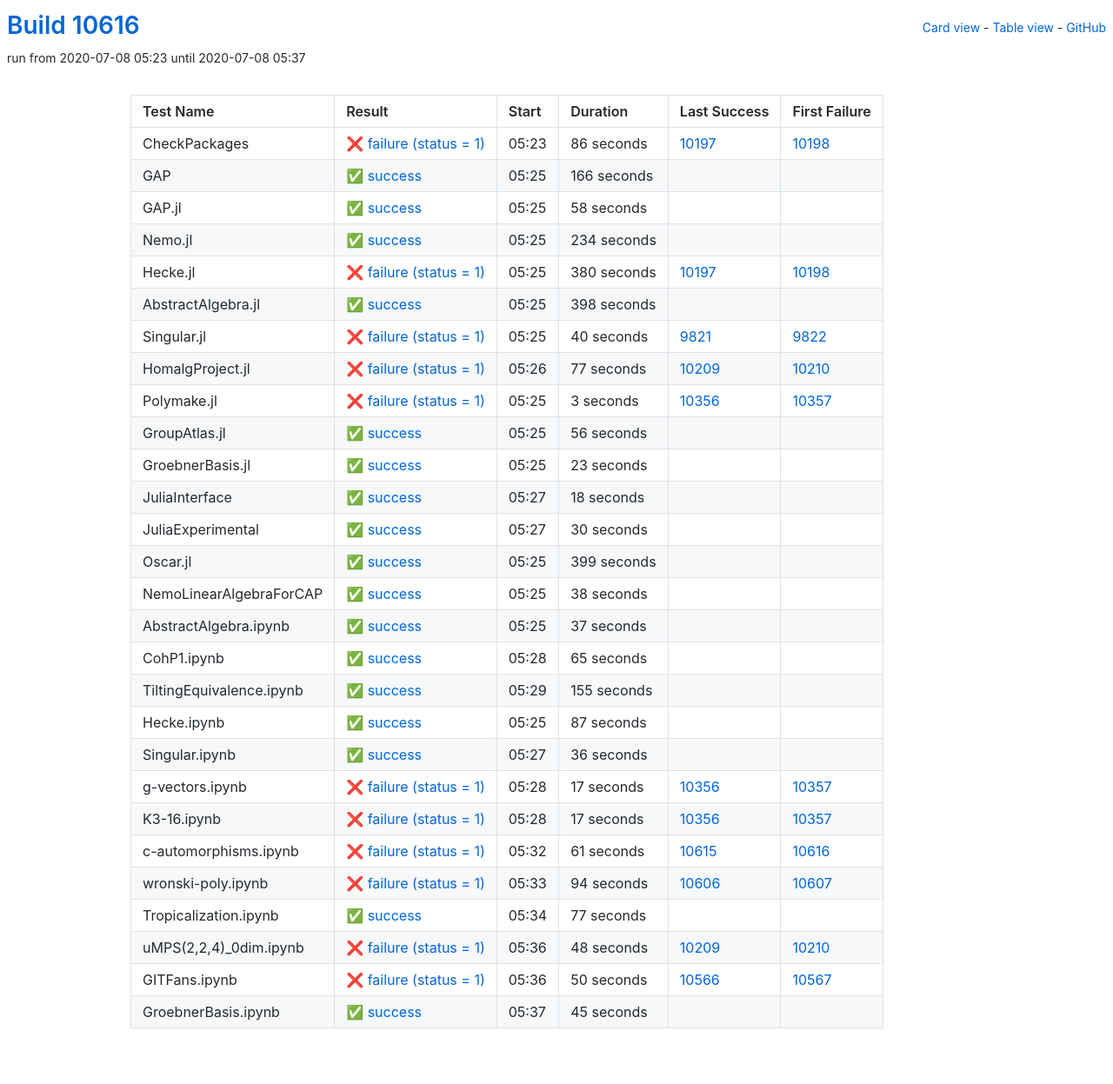
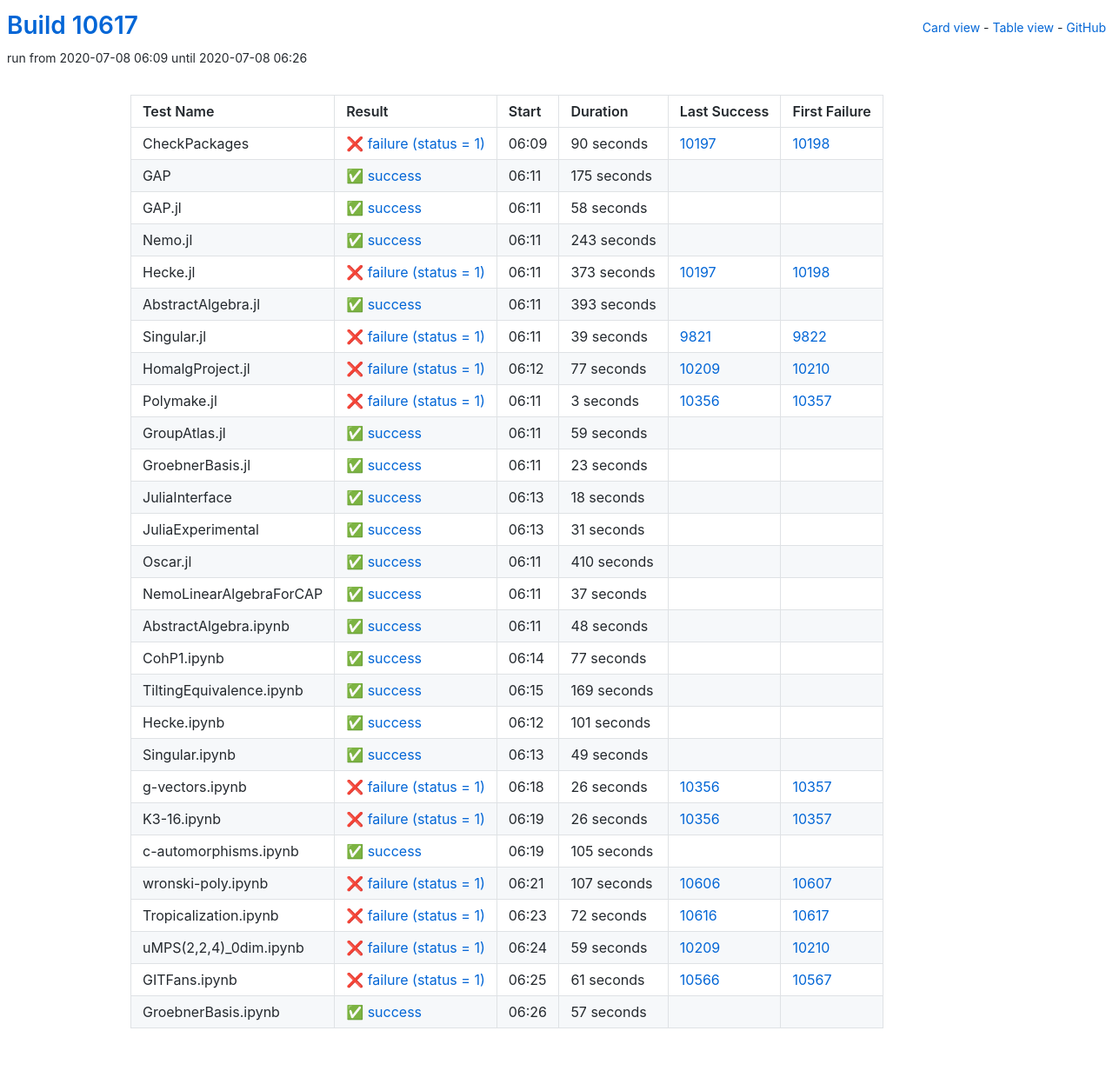
Before and after one commit to oscar-system/oscar-ci-status, a Jekyll site: the page built from table.html, in a window 1280 px wide. Shown: the whole page at 87% size. Built offline with Jekyll 4.4.1, drawn with Linux system fonts in a browser that asks for light colours.

Commit message:
Build #10617

```diff
--- a/_data/ci.yml
+++ b/_data/ci.yml
@@ -1,6 +1,6 @@
 ---
-build: 10616
-build_url: https://oscarci.mathematik.uni-kl.de/job/oscar/10616/
+build: 10617
+build_url: https://oscarci.mathematik.uni-kl.de/job/oscar/10617/
 job: oscar
 organization: oscar-system
 repo: oscar-ci-status
@@ -8,32 +8,32 @@
 tests:
 - name: CheckPackages
   id: checkpackages
-  log: https://oscarci.mathematik.uni-kl.de/job/oscar/10616/artifact/logs/build-10616/CheckPackages.log
-  start: 2020-07-08 05:23
+  log: https://oscarci.mathematik.uni-kl.de/job/oscar/10617/artifact/logs/build-10617/CheckPackages.log
+  start: 2020-07-08 06:09
   success: false
   exitcode: 1
   status: failure
-  duration: 86
+  duration: 90
   last_success: 10197
   last_success_url: https://oscarci.mathematik.uni-kl.de/job/oscar/10197/
   first_failure: 10198
   first_failure_url: https://oscarci.mathematik.uni-kl.de/job/oscar/10198/
 - name: GAP
   id: gap
-  log: https://oscarci.mathematik.uni-kl.de/job/oscar/10616/artifact/logs/build-10616/GAP.log
-  start: 2020-07-08 05:25
+  log: https://oscarci.mathematik.uni-kl.de/job/oscar/10617/artifact/logs/build-10617/GAP.log
+  start: 2020-07-08 06:11
   success: true
   exitcode: 0
   status: success
-  duration: 166
+  duration: 175
   last_success: false
   last_success_url:
   first_failure: false
   first_failure_url:
 - name: GAP.jl
   id: gap-jl
-  log: https://oscarci.mathematik.uni-kl.de/job/oscar/10616/artifact/logs/build-10616/GAP.jl.log
-  start: 2020-07-08 05:25
+  log: https://oscarci.mathematik.uni-kl.de/job/oscar/10617/artifact/logs/build-10617/GAP.jl.log
+  start: 2020-07-08 06:11
   success: true
   exitcode: 0
   status: success
@@ -44,56 +44,56 @@
   first_failure_url:
 - name: Nemo.jl
   id: nemo-jl
-  log: https://oscarci.mathematik.uni-kl.de/job/oscar/10616/artifact/logs/build-10616/Nemo.jl.log
-  start: 2020-07-08 05:25
+  log: https://oscarci.mathematik.uni-kl.de/job/oscar/10617/artifact/logs/build-10617/Nemo.jl.log
+  start: 2020-07-08 06:11
   success: true
   exitcode: 0
   status: success
-  duration: 234
+  duration: 243
   last_success: false
   last_success_url:
   first_failure: false
   first_failure_url:
 - name: Hecke.jl
   id: hecke-jl
-  log: https://oscarci.mathematik.uni-kl.de/job/oscar/10616/artifact/logs/build-10616/Hecke.jl.log
-  start: 2020-07-08 05:25
+  log: https://oscarci.mathematik.uni-kl.de/job/oscar/10617/artifact/logs/build-10617/Hecke.jl.log
+  start: 2020-07-08 06:11
   success: false
   exitcode: 1
   status: failure
-  duration: 380
+  duration: 373
   last_success: 10197
   last_success_url: https://oscarci.mathematik.uni-kl.de/job/oscar/10197/
   first_failure: 10198
   first_failure_url: https://oscarci.mathematik.uni-kl.de/job/oscar/10198/
 - name: AbstractAlgebra.jl
   id: abstractalgebra-jl
-  log: https://oscarci.mathematik.uni-kl.de/job/oscar/10616/artifact/logs/build-10616/AbstractAlgebra.jl.log
-  start: 2020-07-08 05:25
+  log: https://oscarci.mathematik.uni-kl.de/job/oscar/10617/artifact/logs/build-10617/AbstractAlgebra.jl.log
+  start: 2020-07-08 06:11
   success: true
   exitcode: 0
   status: success
-  duration: 398
+  duration: 393
   last_success: false
   last_success_url:
   first_failure: false
   first_failure_url:
 - name: Singular.jl
   id: singular-jl
-  log: https://oscarci.mathematik.uni-kl.de/job/oscar/10616/artifact/logs/build-10616/Singular.jl.log
-  start: 2020-07-08 05:25
+  log: https://oscarci.mathematik.uni-kl.de/job/oscar/10617/artifact/logs/build-10617/Singular.jl.log
+  start: 2020-07-08 06:11
   success: false
   exitcode: 1
   status: failure
-  duration: 40
+  duration: 39
   last_success: 9821
   last_success_url: https://oscarci.mathematik.uni-kl.de/job/oscar/9821/
   first_failure: 9822
   first_failure_url: https://oscarci.mathematik.uni-kl.de/job/oscar/9822/
 - name: HomalgProject.jl
   id: homalgproject-jl
-  log: https://oscarci.mathematik.uni-kl.de/job/oscar/10616/artifact/logs/build-10616/HomalgProject.jl.log
-  start: 2020-07-08 05:26
+  log: https://oscarci.mathematik.uni-kl.de/job/oscar/10617/artifact/logs/build-10617/HomalgProject.jl.log
+  start: 2020-07-08 06:12
   success: false
   exitcode: 1
   status: failure
@@ -104,8 +104,8 @@
   first_failure_url: https://oscarci.mathematik.uni-kl.de/job/oscar/10210/
 - name: Polymake.jl
   id: polymake-jl
-  log: https://oscarci.mathematik.uni-kl.de/job/oscar/10616/artifact/logs/build-10616/Polymake.jl.log
-  start: 2020-07-08 05:25
+  log: https://oscarci.mathematik.uni-kl.de/job/oscar/10617/artifact/logs/build-10617/Polymake.jl.log
+  start: 2020-07-08 06:11
   success: false
   exitcode: 1
   status: failure
@@ -116,20 +116,20 @@
   first_failure_url: https://oscarci.mathematik.uni-kl.de/job/oscar/10357/
 - name: GroupAtlas.jl
   id: groupatlas-jl
-  log: https://oscarci.mathematik.uni-kl.de/job/oscar/10616/artifact/logs/build-10616/GroupAtlas.jl.log
-  start: 2020-07-08 05:25
+  log: https://oscarci.mathematik.uni-kl.de/job/oscar/10617/artifact/logs/build-10617/GroupAtlas.jl.log
+  start: 2020-07-08 06:11
   success: true
   exitcode: 0
   status: success
-  duration: 56
+  duration: 59
   last_success: false
   last_success_url:
   first_failure: false
   first_failure_url:
 - name: GroebnerBasis.jl
   id: groebnerbasis-jl
-  log: https://oscarci.mathematik.uni-kl.de/job/oscar/10616/artifact/logs/build-10616/GroebnerBasis.jl.log
-  start: 2020-07-08 05:25
+  log: https://oscarci.mathematik.uni-kl.de/job/oscar/10617/artifact/logs/build-10617/GroebnerBasis.jl.log
+  start: 2020-07-08 06:11
   success: true
   exitcode: 0
   status: success
@@ -140,8 +140,8 @@
   first_failure_url:
 - name: JuliaInterface
   id: juliainterface
-  log: https://oscarci.mathematik.uni-kl.de/job/oscar/10616/artifact/logs/build-10616/JuliaInterface.log
-  start: 2020-07-08 05:27
+  log: https://oscarci.mathematik.uni-kl.de/job/oscar/10617/artifact/logs/build-10617/JuliaInterface.log
+  start: 2020-07-08 06:13
   success: true
   exitcode: 0
   status: success
@@ -152,44 +152,32 @@
   first_failure_url:
 - name: JuliaExperimental
   id: juliaexperimental
-  log: https://oscarci.mathematik.uni-kl.de/job/oscar/10616/artifact/logs/build-10616/JuliaExperimental.log
-  start: 2020-07-08 05:27
+  log: https://oscarci.mathematik.uni-kl.de/job/oscar/10617/artifact/logs/build-10617/JuliaExperimental.log
+  start: 2020-07-08 06:13
   success: true
   exitcode: 0
   status: success
-  duration: 30
+  duration: 31
   last_success: false
   last_success_url:
   first_failure: false
   first_failure_url:
 - name: Oscar.jl
   id: oscar-jl
-  log: https://oscarci.mathematik.uni-kl.de/job/oscar/10616/artifact/logs/build-10616/Oscar.jl.log
-  start: 2020-07-08 05:25
+  log: https://oscarci.mathematik.uni-kl.de/job/oscar/10617/artifact/logs/build-10617/Oscar.jl.log
+  start: 2020-07-08 06:11
   success: true
   exitcode: 0
   status: success
-  duration: 399
+  duration: 410
   last_success: false
   last_success_url:
   first_failure: false
   first_failure_url:
 - name: NemoLinearAlgebraForCAP
   id: nemolinearalgebraforcap
-  log: https://oscarci.mathematik.uni-kl.de/job/oscar/10616/artifact/logs/build-10616/NemoLinearAlgebraForCAP.log
-  start: 2020-07-08 05:25
-  success: true
-  exitcode: 0
-  status: success
-  duration: 38
-  last_success: false
-  last_success_url:
-  first_failure: false
-  first_failure_url:
-- name: AbstractAlgebra.ipynb
-  id: abstractalgebra-ipynb
-  log: https://oscarci.mathematik.uni-kl.de/job/oscar/10616/artifact/logs/build-10616/AbstractAlgebra.ipynb.log
-  start: 2020-07-08 05:25
+  log: https://oscarci.mathematik.uni-kl.de/job/oscar/10617/artifact/logs/build-10617/NemoLinearAlgebraForCAP.log
+  start: 2020-07-08 06:11
   success: true
   exitcode: 0
   status: success
@@ -198,106 +186,22 @@
   last_success_url:
   first_failure: false
   first_failure_url:
-- name: CohP1.ipynb
-  id: cohp1-ipynb
-  log: https://oscarci.mathematik.uni-kl.de/job/oscar/10616/artifact/logs/build-10616/CohP1.ipynb.log
-  start: 2020-07-08 05:28
+- name: AbstractAlgebra.ipynb
+  id: abstractalgebra-ipynb
+  log: https://oscarci.mathematik.uni-kl.de/job/oscar/10617/artifact/logs/build-10617/AbstractAlgebra.ipynb.log
+  start: 2020-07-08 06:11
   success: true
   exitcode: 0
   status: success
-  duration: 65
+  duration: 48
   last_success: false
   last_success_url:
   first_failure: false
   first_failure_url:
-- name: TiltingEquivalence.ipynb
-  id: tiltingequivalence-ipynb
-  log: https://oscarci.mathematik.uni-kl.de/job/oscar/10616/artifact/logs/build-10616/TiltingEquivalence.ipynb.log
-  start: 2020-07-08 05:29
-  success: true
-  exitcode: 0
-  status: success
-  duration: 155
-  last_success: false
-  last_success_url:
-  first_failure: false
-  first_failure_url:
-- name: Hecke.ipynb
-  id: hecke-ipynb
-  log: https://oscarci.mathematik.uni-kl.de/job/oscar/10616/artifact/logs/build-10616/Hecke.ipynb.log
-  start: 2020-07-08 05:25
-  success: true
-  exitcode: 0
-  status: success
-  duration: 87
-  last_success: false
-  last_success_url:
-  first_failure: false
-  first_failure_url:
-- name: Singular.ipynb
-  id: singular-ipynb
-  log: https://oscarci.mathematik.uni-kl.de/job/oscar/10616/artifact/logs/build-10616/Singular.ipynb.log
-  start: 2020-07-08 05:27
-  success: true
-  exitcode: 0
-  status: success
-  duration: 36
-  last_success: false
-  last_success_url:
-  first_failure: false
-  first_failure_url:
-- name: g-vectors.ipynb
-  id: g-vectors-ipynb
-  log: https://oscarci.mathematik.uni-kl.de/job/oscar/10616/artifact/logs/build-10616/g-vectors.ipynb.log
-  start: 2020-07-08 05:28
-  success: false
-  exitcode: 1
-  status: failure
-  duration: 17
-  last_success: 10356
-  last_success_url: https://oscarci.mathematik.uni-kl.de/job/oscar/10356/
-  first_failure: 10357
-  first_failure_url: https://oscarci.mathematik.uni-kl.de/job/oscar/10357/
-- name: K3-16.ipynb
-  id: k3-16-ipynb
-  log: https://oscarci.mathematik.uni-kl.de/job/oscar/10616/artifact/logs/build-10616/K3-16.ipynb.log
-  start: 2020-07-08 05:28
-  success: false
-  exitcode: 1
-  status: failure
-  duration: 17
-  last_success: 10356
-  last_success_url: https://oscarci.mathematik.uni-kl.de/job/oscar/10356/
-  first_failure: 10357
-  first_failure_url: https://oscarci.mathematik.uni-kl.de/job/oscar/10357/
-- name: c-automorphisms.ipynb
-  id: c-automorphisms-ipynb
-  log: https://oscarci.mathematik.uni-kl.de/job/oscar/10616/artifact/logs/build-10616/c-automorphisms.ipynb.log
-  start: 2020-07-08 05:32
-  success: false
-  exitcode: 1
-  status: failure
-  duration: 61
-  last_success: 10615
-  last_success_url: https://oscarci.mathematik.uni-kl.de/job/oscar/10615/
-  first_failure: 10616
-  first_failure_url: https://oscarci.mathematik.uni-kl.de/job/oscar/10616/
-- name: wronski-poly.ipynb
-  id: wronski-poly-ipynb
-  log: https://oscarci.mathematik.uni-kl.de/job/oscar/10616/artifact/logs/build-10616/wronski-poly.ipynb.log
-  start: 2020-07-08 05:33
-  success: false
-  exitcode: 1
-  status: failure
-  duration: 94
-  last_success: 10606
-  last_success_url: https://oscarci.mathematik.uni-kl.de/job/oscar/10606/
-  first_failure: 10607
-  first_failure_url: https://oscarci.mathematik.uni-kl.de/job/oscar/10607/
-- name: Tropicalization.ipynb
-  id: tropicalization-ipynb
-  log: https://oscarci.mathematik.uni-kl.de/job/oscar/10616/artifact/logs/build-10616/Tropicalization.ipynb.log
-  start: 2020-07-08 05:34
+- name: CohP1.ipynb
+  id: cohp1-ipynb
+  log: https://oscarci.mathematik.uni-kl.de/job/oscar/10617/artifact/logs/build-10617/CohP1.ipynb.log
+  start: 2020-07-08 06:14
   success: true
   exitcode: 0
   status: success
@@ -306,38 +210,134 @@
   last_success_url:
   first_failure: false
   first_failure_url:
-- name: uMPS(2,2,4)_0dim.ipynb
-  id: umps-2-2-4-0dim-ipynb
-  log: https://oscarci.mathematik.uni-kl.de/job/oscar/10616/artifact/logs/build-10616/uMPS-2-2-4-_0dim.ipynb.log
-  start: 2020-07-08 05:36
+- name: TiltingEquivalence.ipynb
+  id: tiltingequivalence-ipynb
+  log: https://oscarci.mathematik.uni-kl.de/job/oscar/10617/artifact/logs/build-10617/TiltingEquivalence.ipynb.log
+  start: 2020-07-08 06:15
+  success: true
+  exitcode: 0
+  status: success
+  duration: 169
+  last_success: false
+  last_success_url:
+  first_failure: false
+  first_failure_url:
+- name: Hecke.ipynb
+  id: hecke-ipynb
+  log: https://oscarci.mathematik.uni-kl.de/job/oscar/10617/artifact/logs/build-10617/Hecke.ipynb.log
+  start: 2020-07-08 06:12
+  success: true
+  exitcode: 0
+  status: success
+  duration: 101
+  last_success: false
+  last_success_url:
+  first_failure: false
+  first_failure_url:
+- name: Singular.ipynb
+  id: singular-ipynb
+  log: https://oscarci.mathematik.uni-kl.de/job/oscar/10617/artifact/logs/build-10617/Singular.ipynb.log
+  start: 2020-07-08 06:13
+  success: true
+  exitcode: 0
+  status: success
+  duration: 49
+  last_success: false
+  last_success_url:
+  first_failure: false
+  first_failure_url:
+- name: g-vectors.ipynb
+  id: g-vectors-ipynb
+  log: https://oscarci.mathematik.uni-kl.de/job/oscar/10617/artifact/logs/build-10617/g-vectors.ipynb.log
+  start: 2020-07-08 06:18
   success: false
   exitcode: 1
   status: failure
-  duration: 48
+  duration: 26
+  last_success: 10356
+  last_success_url: https://oscarci.mathematik.uni-kl.de/job/oscar/10356/
+  first_failure: 10357
+  first_failure_url: https://oscarci.mathematik.uni-kl.de/job/oscar/10357/
+- name: K3-16.ipynb
+  id: k3-16-ipynb
+  log: https://oscarci.mathematik.uni-kl.de/job/oscar/10617/artifact/logs/build-10617/K3-16.ipynb.log
+  start: 2020-07-08 06:19
+  success: false
+  exitcode: 1
+  status: failure
+  duration: 26
+  last_success: 10356
+  last_success_url: https://oscarci.mathematik.uni-kl.de/job/oscar/10356/
+  first_failure: 10357
+  first_failure_url: https://oscarci.mathematik.uni-kl.de/job/oscar/10357/
+- name: c-automorphisms.ipynb
+  id: c-automorphisms-ipynb
+  log: https://oscarci.mathematik.uni-kl.de/job/oscar/10617/artifact/logs/build-10617/c-automorphisms.ipynb.log
+  start: 2020-07-08 06:19
+  success: true
+  exitcode: 0
+  status: success
+  duration: 105
+  last_success: false
+  last_success_url:
+  first_failure: false
+  first_failure_url:
+- name: wronski-poly.ipynb
+  id: wronski-poly-ipynb
+  log: https://oscarci.mathematik.uni-kl.de/job/oscar/10617/artifact/logs/build-10617/wronski-poly.ipynb.log
+  start: 2020-07-08 06:21
+  success: false
+  exitcode: 1
+  status: failure
+  duration: 107
+  last_success: 10606
+  last_success_url: https://oscarci.mathematik.uni-kl.de/job/oscar/10606/
+  first_failure: 10607
+  first_failure_url: https://oscarci.mathematik.uni-kl.de/job/oscar/10607/
+- name: Tropicalization.ipynb
+  id: tropicalization-ipynb
+  log: https://oscarci.mathematik.uni-kl.de/job/oscar/10617/artifact/logs/build-10617/Tropicalization.ipynb.log
+  start: 2020-07-08 06:23
+  success: false
+  exitcode: 1
+  status: failure
+  duration: 72
+  last_success: 10616
+  last_success_url: https://oscarci.mathematik.uni-kl.de/job/oscar/10616/
+  first_failure: 10617
+  first_failure_url: https://oscarci.mathematik.uni-kl.de/job/oscar/10617/
+- name: uMPS(2,2,4)_0dim.ipynb
+  id: umps-2-2-4-0dim-ipynb
+  log: https://oscarci.mathematik.uni-kl.de/job/oscar/10617/artifact/logs/build-10617/uMPS-2-2-4-_0dim.ipynb.log
+  start: 2020-07-08 06:24
+  success: false
+  exitcode: 1
+  status: failure
+  duration: 59
   last_success: 10209
   last_success_url: https://oscarci.mathematik.uni-kl.de/job/oscar/10209/
   first_failure: 10210
   first_failure_url: https://oscarci.mathematik.uni-kl.de/job/oscar/10210/
 - name: GITFans.ipynb
   id: gitfans-ipynb
-  log: https://oscarci.mathematik.uni-kl.de/job/oscar/10616/artifact/logs/build-10616/GITFans.ipynb.log
-  start: 2020-07-08 05:36
+  log: https://oscarci.mathematik.uni-kl.de/job/oscar/10617/artifact/logs/build-10617/GITFans.ipynb.log
+  start: 2020-07-08 06:25
   success: false
   exitcode: 1
   status: failure
-  duration: 50
+  duration: 61
   last_success: 10566
   last_success_url: https://oscarci.mathematik.uni-kl.de/job/oscar/10566/
   first_failure: 10567
   first_failure_url: https://oscarci.mathematik.uni-kl.de/job/oscar/10567/
 - name: GroebnerBasis.ipynb
   id: groebnerbasis-ipynb
-  log: https://oscarci.mathematik.uni-kl.de/job/oscar/10616/artifact/logs/build-10616/GroebnerBasis.ipynb.log
-  start: 2020-07-08 05:37
+  log: https://oscarci.mathematik.uni-kl.de/job/oscar/10617/artifact/logs/build-10617/GroebnerBasis.ipynb.log
+  start: 2020-07-08 06:26
   success: true
   exitcode: 0
   status: success
-  duration: 45
+  duration: 57
   last_success: false
   last_success_url:
   first_failure: false
```
Also changed, not shown: README.md.
